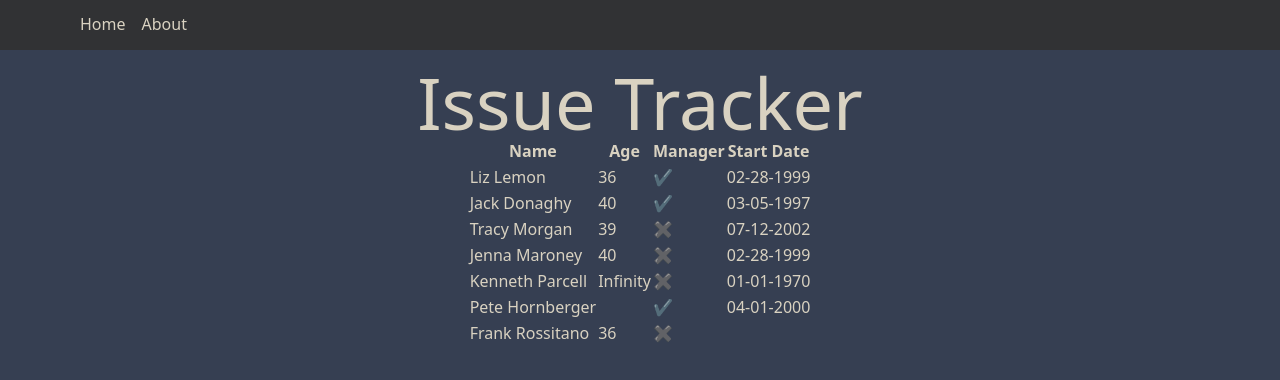
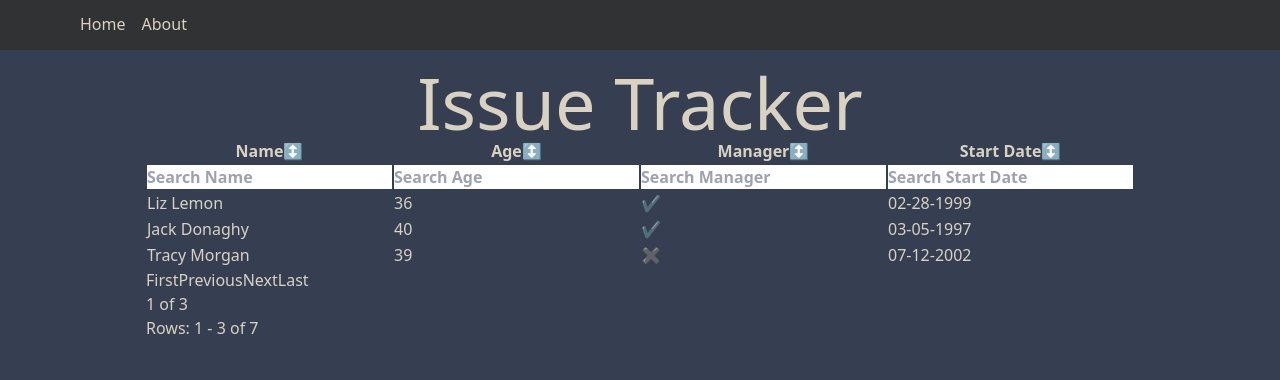
Before and after one commit to luke-hays/issue-tracker-ui, a React app: page / in a window 1280 px wide. Shown: the top 380 px of the page. Built offline with nearby package versions, Linux system fonts and the light colour scheme.

Commit message:
add filtering, sorting, and pagination to table

```diff
--- a/package.json
+++ b/package.json
@@ -12,7 +12,7 @@
     "lint:fix": "npx eslint --quiet --fix ./src/",
     "playwright": "npx playwright test",
     "playwright:headed": "npx playwright test --headed"
-    },
+  },
   "keywords": [],
   "author": "",
   "license": "ISC",
@@ -27,7 +27,7 @@
     "@testing-library/react": "^13.2.0",
     "@testing-library/user-event": "^14.2.0",
     "@types/jest": "^27.5.1",
-    "@types/node": "^17.0.33",
+    "@types/node": "^17.0.35",
     "@types/react": "^18.0.9",
     "@types/react-dom": "^18.0.4",
     "@typescript-eslint/eslint-plugin": "^5.23.0",
--- /dev/null
+++ b/src/components/Pagination.tsx
@@ -0,0 +1,79 @@
+interface paginationProps {
+  activePage: number;
+  count: number;
+  rowsPerPage: number;
+  totalPages: number;
+  setActivePage: React.Dispatch<React.SetStateAction<number>>;
+}
+
+const Pagination = ({
+  activePage,
+  count,
+  rowsPerPage,
+  totalPages,
+  setActivePage,
+}: paginationProps): JSX.Element => {
+  const beginning = activePage === 1 ? 1 : rowsPerPage * (activePage - 1) + 1;
+  const end = activePage === totalPages ? count : beginning + rowsPerPage - 1;
+
+  const onFirstClick = (): void => {
+    setActivePage(1);
+  };
+
+  const onPreviousClick = (): void => {
+    setActivePage(activePage - 1);
+  };
+
+  const onNextClick = (): void => {
+    setActivePage(activePage + 1);
+  };
+
+  const onLastClick = (): void => {
+    setActivePage(totalPages);
+  };
+
+  return (
+    <div>
+      <div>
+        <button
+          disabled={activePage === 1}
+          onClick={onFirstClick}
+          type="button"
+        >
+          First
+        </button>
+        <button
+          disabled={activePage === 1}
+          onClick={onPreviousClick}
+          type="button"
+        >
+          Previous
+        </button>
+        <button
+          disabled={activePage === totalPages}
+          onClick={onNextClick}
+          type="button"
+        >
+          Next
+        </button>
+        <button
+          disabled={activePage === totalPages}
+          onClick={onLastClick}
+          type="button"
+        >
+          Last
+        </button>
+      </div>
+      <div>
+        <p>
+          {activePage} of {totalPages}
+        </p>
+        <p>
+          Rows: {beginning === end ? end : `${beginning} - ${end}`} of {count}
+        </p>
+      </div>
+    </div>
+  );
+};
+
+export default Pagination;
--- a/src/components/Table.tsx
+++ b/src/components/Table.tsx
@@ -1,18 +1,165 @@
+/* eslint-disable @typescript-eslint/explicit-function-return-type */
+/* eslint-disable no-shadow */
+/* eslint-disable @typescript-eslint/no-explicit-any */
+import { useMemo, useState } from 'react';
 import { TableProps, rowType } from 'interfaces/table.interface';
 
+import Pagination from './Pagination';
+
 const Table = ({ rows, columns }: TableProps): JSX.Element => {
+  const [activePage, setActivePage] = useState(1);
+  const [filters, setFilters] = useState({});
+  const [sort, setSort] = useState({ order: 'asc', orderBy: 'id' });
+
+  const filterRows = (rows: any, filters: any): rowType[] => {
+    if (!filters) return rows;
+
+    return rows.filter((row: any) => {
+      return Object.keys(filters).every((accessor) => {
+        const value = row[accessor];
+        const searchValue = filters[accessor];
+        if (typeof value === 'string') {
+          return value.toLowerCase().includes(searchValue);
+        }
+
+        if (typeof value === 'boolean') {
+          return (
+            (searchValue === 'true' && value) ||
+            (searchValue === 'false' && !value)
+          );
+        }
+
+        if (typeof value === 'number') {
+          // eslint-disable-next-line eqeqeq
+          return value == searchValue;
+        }
+
+        return false;
+      });
+    });
+  };
+
+  const handleSearch = (value: any, accessor: string): any => {
+    setActivePage(1);
+
+    if (value) {
+      setFilters((prevFilters) => ({
+        ...prevFilters,
+        [accessor]: value,
+      }));
+    } else {
+      setFilters((prevFilters) => {
+        const updatedFilters = { ...prevFilters };
+        delete updatedFilters[accessor as keyof typeof updatedFilters];
+
+        return updatedFilters;
+      });
+    }
+  };
+
+  const sortRows = (rows: any, sort: any): rowType[] => {
+    return rows.sort((a: any, b: any) => {
+      const { order, orderBy } = sort;
+
+      if (!a[orderBy]) return 1;
+      if (!b[orderBy]) return -1;
+
+      const aLocale = a[orderBy].toString();
+      const bLocale = b[orderBy].toString();
+
+      if (order === 'asc') {
+        return aLocale.localeCompare(bLocale, 'en', {
+          numeric: typeof b[orderBy] === 'number',
+        });
+      }
+      return bLocale.localeCompare(aLocale, 'en', {
+        numeric: typeof a[orderBy] === 'number',
+      });
+    });
+  };
+
+  const handleSort = (accessor: string): void => {
+    setActivePage(1);
+    setSort((prevSort) => ({
+      order:
+        prevSort.order === 'asc' && prevSort.orderBy === accessor
+          ? 'desc'
+          : 'asc',
+      orderBy: accessor,
+    }));
+  };
+
+  const paginateRows = (sortedRows: any, activePage: any, rowsPerPage: any) => {
+    return [...sortedRows].slice(
+      (activePage - 1) * rowsPerPage,
+      activePage * rowsPerPage
+    );
+  };
+
+  const rowsPerPage = 3;
+
+  const filteredRows = useMemo(
+    () => filterRows(rows, filters),
+    [rows, filters]
+  );
+  const sortedRows = useMemo(
+    () => sortRows(filteredRows, sort),
+    [filteredRows, sort]
+  );
+  const calculatedRows = paginateRows(sortedRows, activePage, rowsPerPage);
+
+  const count = filteredRows.length;
+  const totalPages = Math.ceil(count / rowsPerPage);
+
   return (
     <div>
       <table>
         <thead>
           <tr>
             {columns.map((column) => {
-              return <th key={column.accessor}>{column.label}</th>;
+              const sortIcon = (): string => {
+                if (column.accessor === sort.orderBy) {
+                  if (sort.order === 'asc') {
+                    return '⬆️';
+                  }
+                  return '⬇️';
+                }
+                return '️↕️';
+              };
+
+              return (
+                <th key={column.accessor}>
+                  <span>{column.label}</span>
+                  <button
+                    type="button"
+                    onClick={() => handleSort(column.accessor)}
+                  >
+                    {sortIcon()}
+                  </button>
+                </th>
+              );
+            })}
+          </tr>
+          <tr>
+            {columns.map((column) => {
+              return (
+                <th>
+                  <input
+                    key={`${column.accessor}-search`}
+                    type="search"
+                    placeholder={`Search ${column.label}`}
+                    value={filters[column.accessor as keyof typeof filters]}
+                    onChange={(event) =>
+                      handleSearch(event.target.value, column.accessor)
+                    }
+                  />
+                </th>
+              );
             })}
           </tr>
         </thead>
         <tbody>
-          {rows.map((row) => {
+          {calculatedRows.map((row) => {
             return (
               <tr key={row.id}>
                 {columns.map((column) => {
@@ -36,6 +183,13 @@ const Table = ({ rows, columns }: TableProps): JSX.Element => {
           })}
         </tbody>
       </table>
+      <Pagination
+        activePage={activePage}
+        count={count}
+        rowsPerPage={rowsPerPage}
+        totalPages={totalPages}
+        setActivePage={setActivePage}
+      />
     </div>
   );
 };
--- a/tsconfig.json
+++ b/tsconfig.json
@@ -1,6 +1,6 @@
 {
   "compilerOptions": {
-    "target": "es5",
+    "target": "es6",
     "lib": ["dom", "dom.iterable", "esnext"],
     "allowJs": true,
     "skipLibCheck": true,
@@ -16,7 +16,8 @@
     "noEmit": false,
     "jsx": "react-jsx",
     "baseUrl": "src",
-    "sourceMap": true
+    "sourceMap": true,
+    "typeRoots": ["node_modules/@types"]
   },
   "include": ["src"]
 }
```
Also changed, not shown: 1 other file (tests, documents, lock files or other folders).
